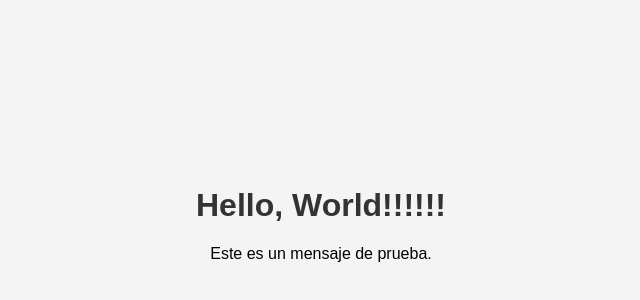
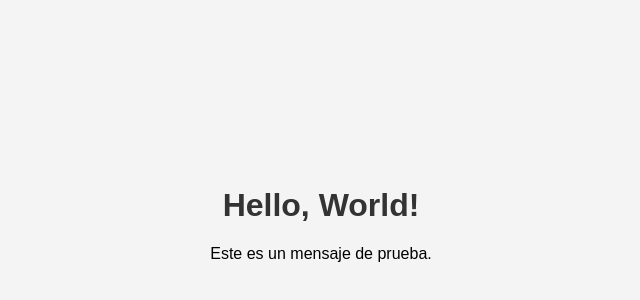
Before and after one commit to MBlml/reporting-system-P19, a plain HTML site: page Reportar Problema Prepa 19/index.html in a window 1280 px wide. Shown: the part 178-478 px from the top of the page, without its empty margins (319-959 px from the left). Drawn offline with Linux system fonts and the light colour scheme.

Commit message:
Update index.html

```diff
--- a/Reportar Problema Prepa 19/index.html
+++ b/Reportar Problema Prepa 19/index.html
@@ -24,7 +24,7 @@
 </head>
 <body>
   <div class="container">
-    <h1>Hello, World!!!!!!</h1>
+    <h1>Hello, World!</h1>
     <p>Este es un mensaje de prueba.</p>
   </div>
 </body>
```
